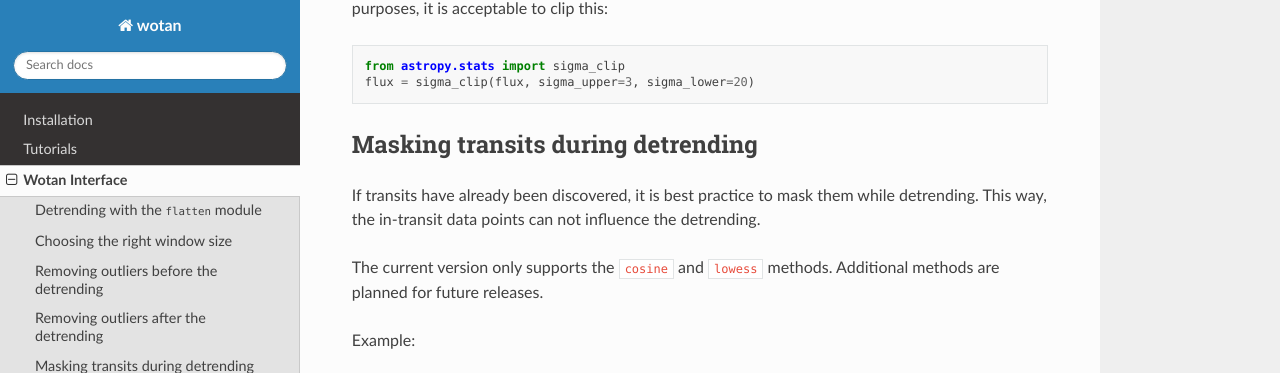
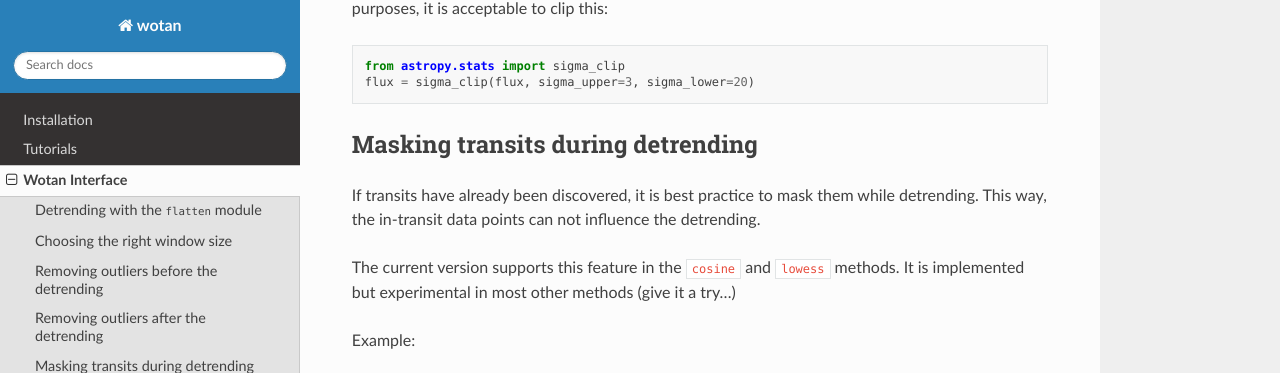
Before and after one commit to hippke/wotan, a Sphinx documentation site: the page built from docs/Interface.rst, in a window 1280 px wide and 900 px high, scrolled down 2389 px, cut to the strip 0-373 px from the top of the window. Built offline with Sphinx 7.4.7 and the Read the Docs theme 2.0.0, drawn with Linux system fonts in a browser that asks for light colours.

Commit message:
Update Interface.rst

```diff
--- a/docs/Interface.rst
+++ b/docs/Interface.rst
@@ -111,7 +111,7 @@ Masking transits during detrending
 
 If transits have already been discovered, it is best practice to mask them while detrending. This way, the in-transit data points can not influence the detrending.
 
-The current version only supports the ``cosine`` and ``lowess`` methods. Additional methods are planned for future releases.
+The current version supports this feature in the ``cosine`` and ``lowess`` methods. It is implemented but experimental in most other methods (give it a try...)
 
 Example:
 
```
